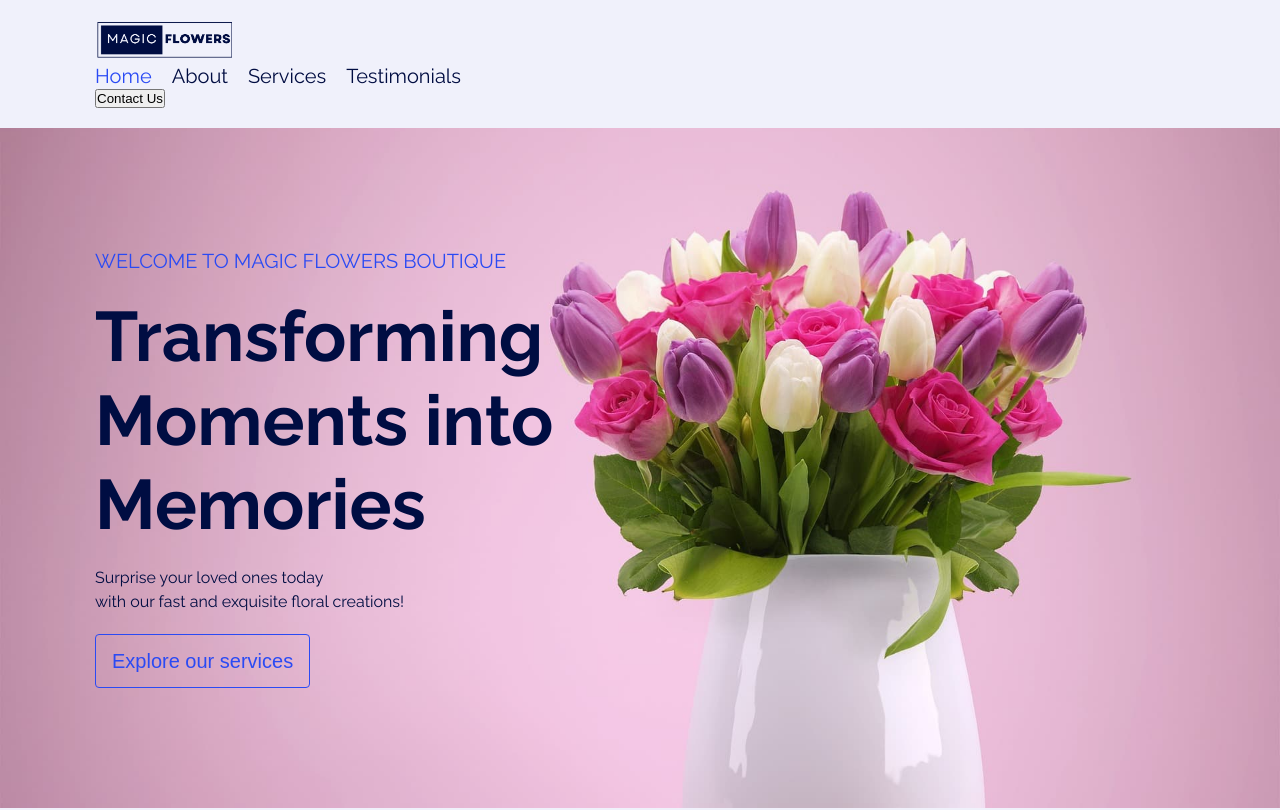
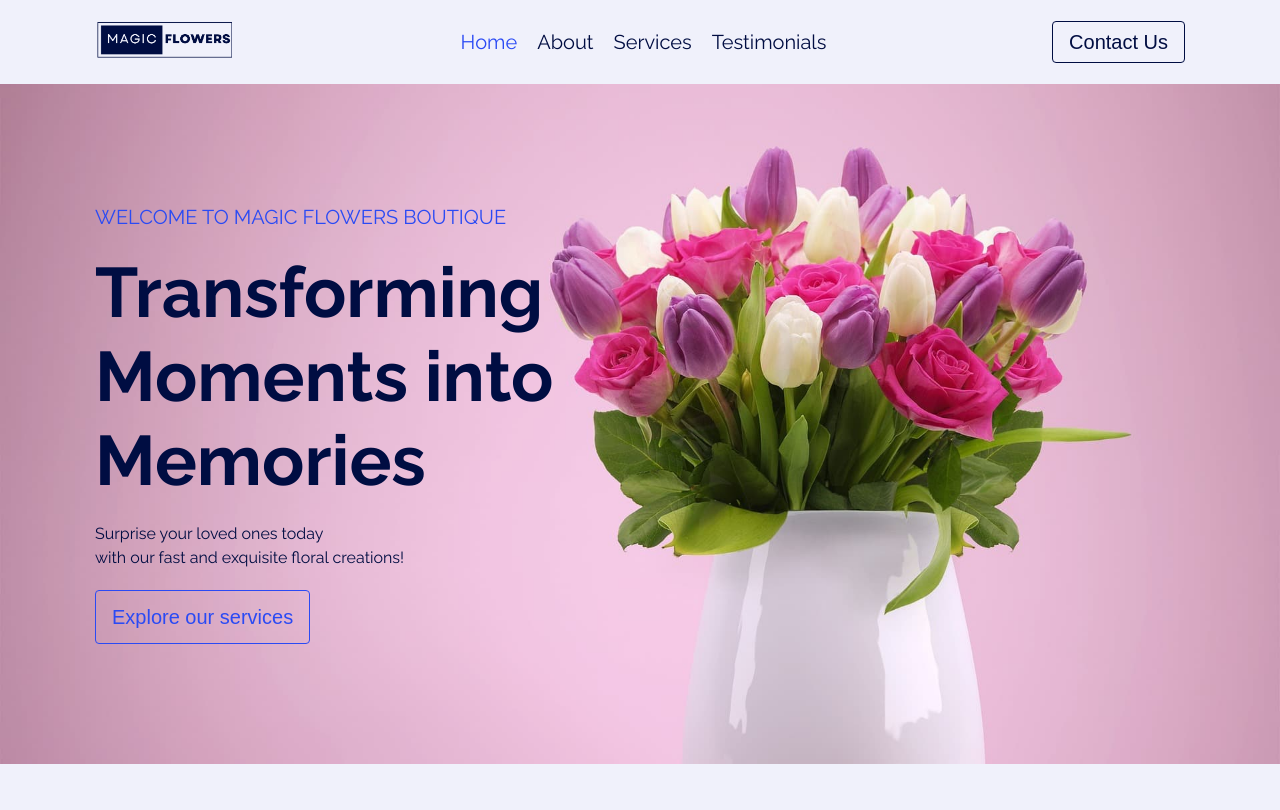
Before and after one commit to OlgaBezrukova8/magic-flowers-boutique, a React (Create React App) app: page /magic-flowers-boutique/ in a window 1280 px wide. Shown: the top 810 px of the page. Built offline with nearby package versions, Linux system fonts and the light colour scheme.

Commit message:
Fix header for desktop version

```diff
--- a/src/components/Header/Header.module.scss
+++ b/src/components/Header/Header.module.scss
@@ -4,17 +4,15 @@
 .Header {
   &__container {
     padding: 20px 0;
+
+    display: flex;
+    align-items: center;
+    justify-content: space-between;
   }
 }
 
-@media (max-width: $screen-desktop) {
+@media (min-width: $screen-desktop) {
   .Header {
-    &__container {
-      display: flex;
-      align-items: center;
-      justify-content: space-between;
-    }
-
     &__button {
       padding: 8px 16px;
       border: 1px solid $black;
```
